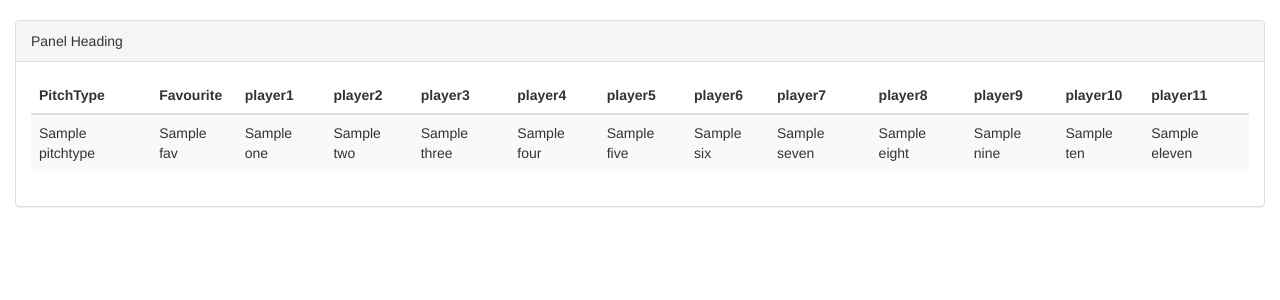
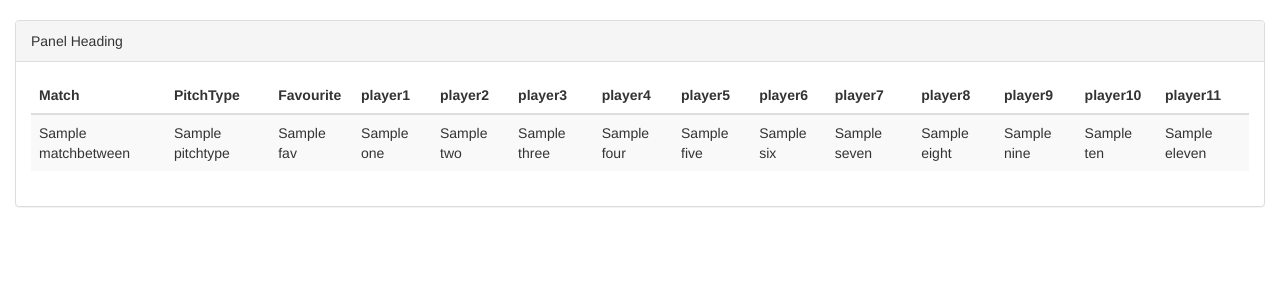
Before and after one commit to kiran270/D11, a Flask app: template templates/dreamteams.html in a window 1280 px wide. Shown: the part 52-352 px from the top of the page. Run offline with Flask 2, Linux system fonts and the light colour scheme; the template is opened without the code that fills it: most values are stand-ins (such as "Sample title", 1, 10 or a date in 2020); some libraries are stand-ins or nearby versions.

Commit message:
added dreamteam html

```diff
--- a/templates/dreamteams.html
+++ b/templates/dreamteams.html
@@ -32,6 +32,7 @@
     <thead>
 
       <tr>
+        <th>Match</th>
         <th>PitchType</th>
         <th>Favourite</th>
         <th>player1</th>
@@ -50,6 +51,7 @@
     <tbody>
       {% for team in data %}
       <tr>
+        <td>{{team.matchbetween}}</td>
         <td>{{team.pitchtype}}</td>
         <td>{{team.fav}}</td>
         <td>{{team.one}}</td>
```
